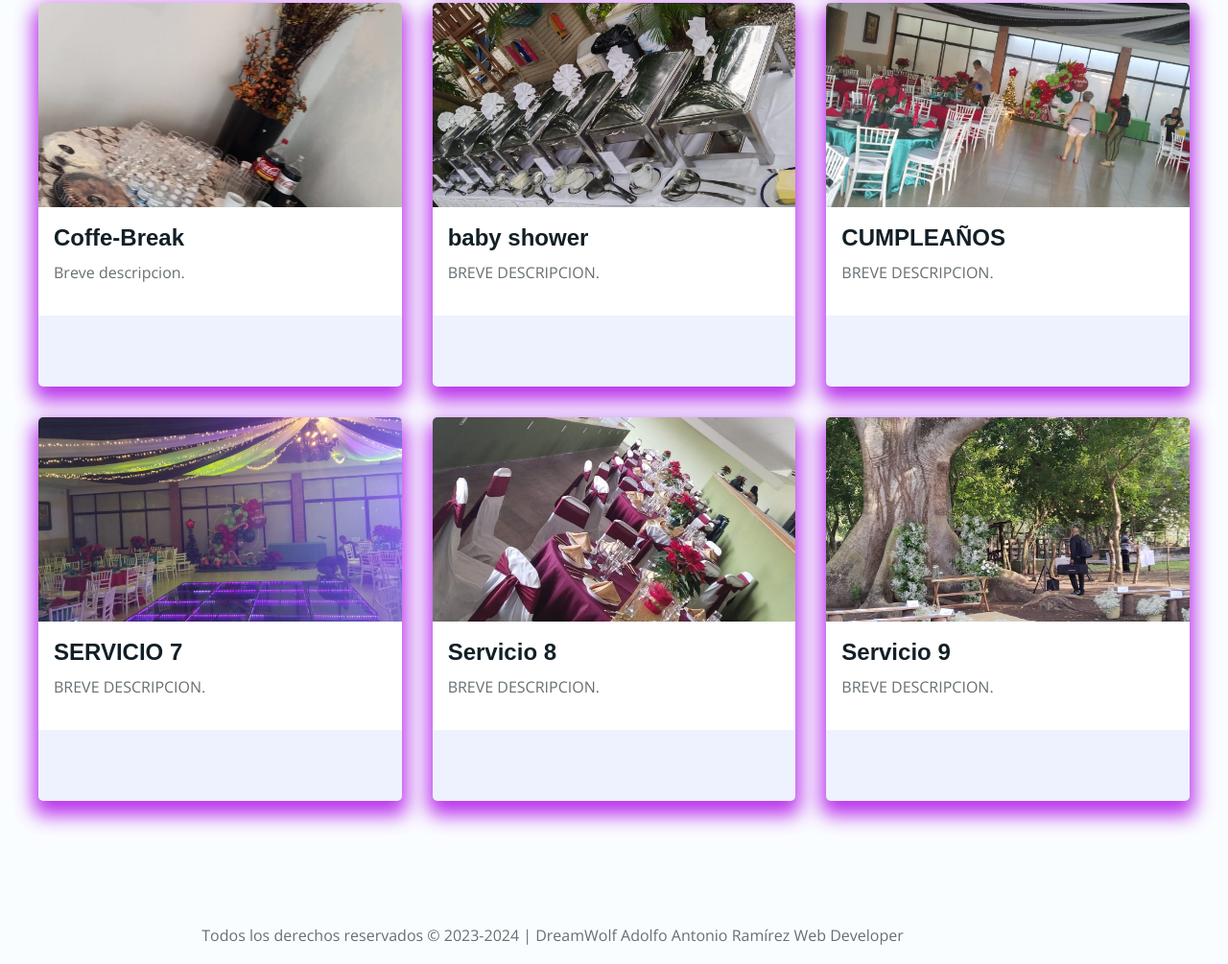
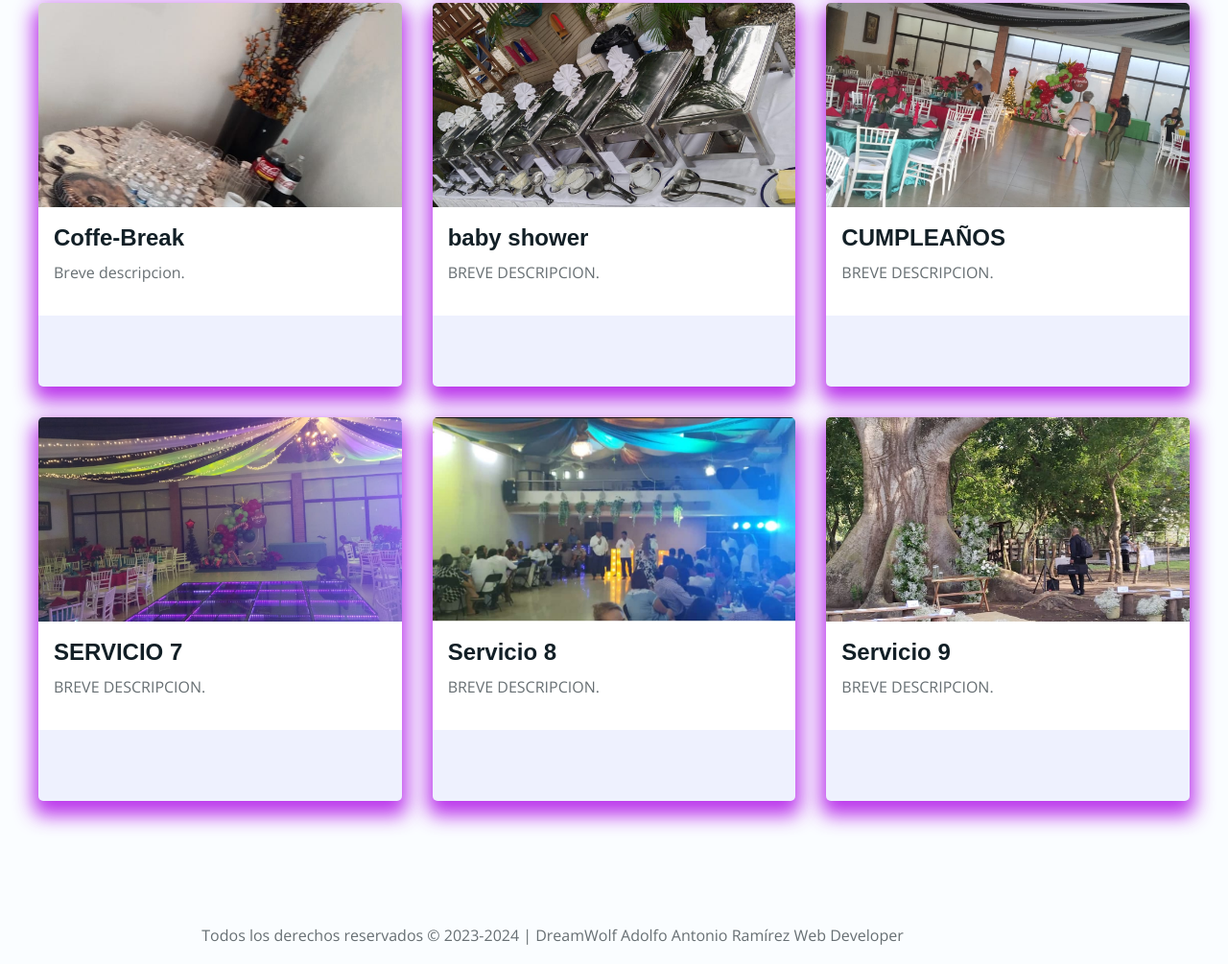
Before and after one commit to lobobandido/GRUPOAR, a plain HTML site: page servicios.html in a window 1280 px wide. Shown: the part 683-1688 px from the top of the page at 96% size. Drawn offline with nearby package versions, Linux system fonts and the light colour scheme; some icons are missing; a web font is replaced by a local one.

Commit message:
initial commit

```diff
--- a/servicios.html
+++ b/servicios.html
@@ -127,7 +127,7 @@
 
         <article class="card-project">
           <div class="image-container">
-            <img src="/servicio22.jpg" alt="Proyecto 1">
+            <img src="/GAR_2025.jpg" alt="Proyecto 1">
           </div>
           <div>
             <h3>Servicio 8</h3>
```
Also changed, not shown: index.html (+2 -0 lines), GAR_2025.jpg (added).
